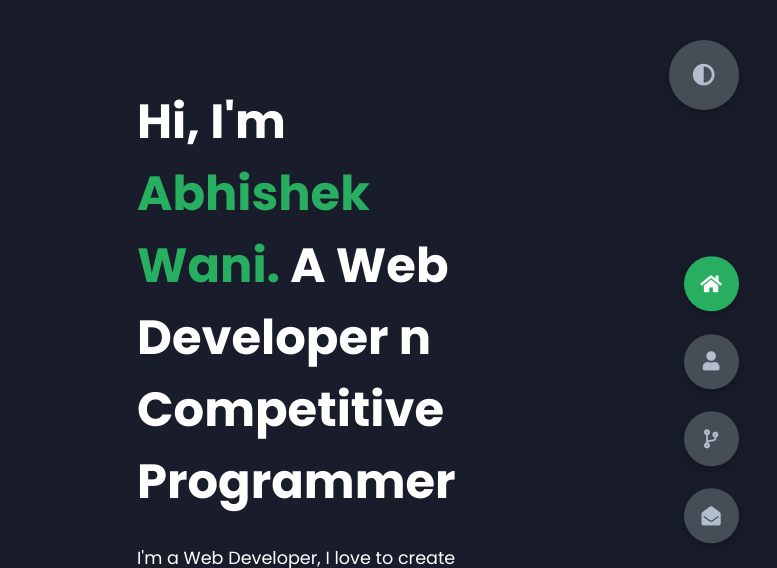
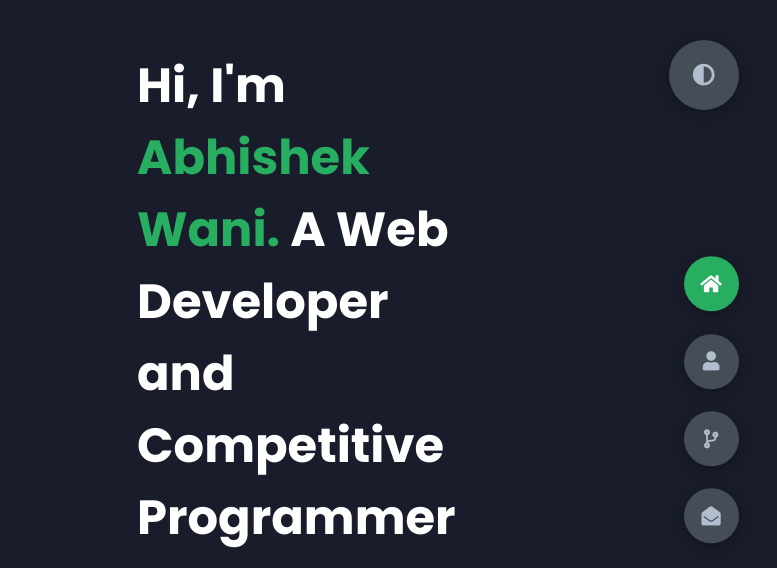
Before and after one commit to Abhishek001-1/Portfolio, a plain HTML site: page index.html in a window 1280 px wide. Shown: the top 568 px of the page, 503-1280 px from the left. Drawn offline with Linux system fonts and the light colour scheme.

Commit message:
Update index.html

```diff
--- a/index.html
+++ b/index.html
@@ -23,7 +23,7 @@
             <div class="right-header">
                 <h1 class="name">
                     Hi, I'm <span>Abhishek Wani.</span>
-                    A Web Developer n Competitive Programmer
+                    A Web Developer and Competitive Programmer
                 </h1>
                 <p>
                     I'm a Web Developer, I love to create beautiful and functional websites.
```
